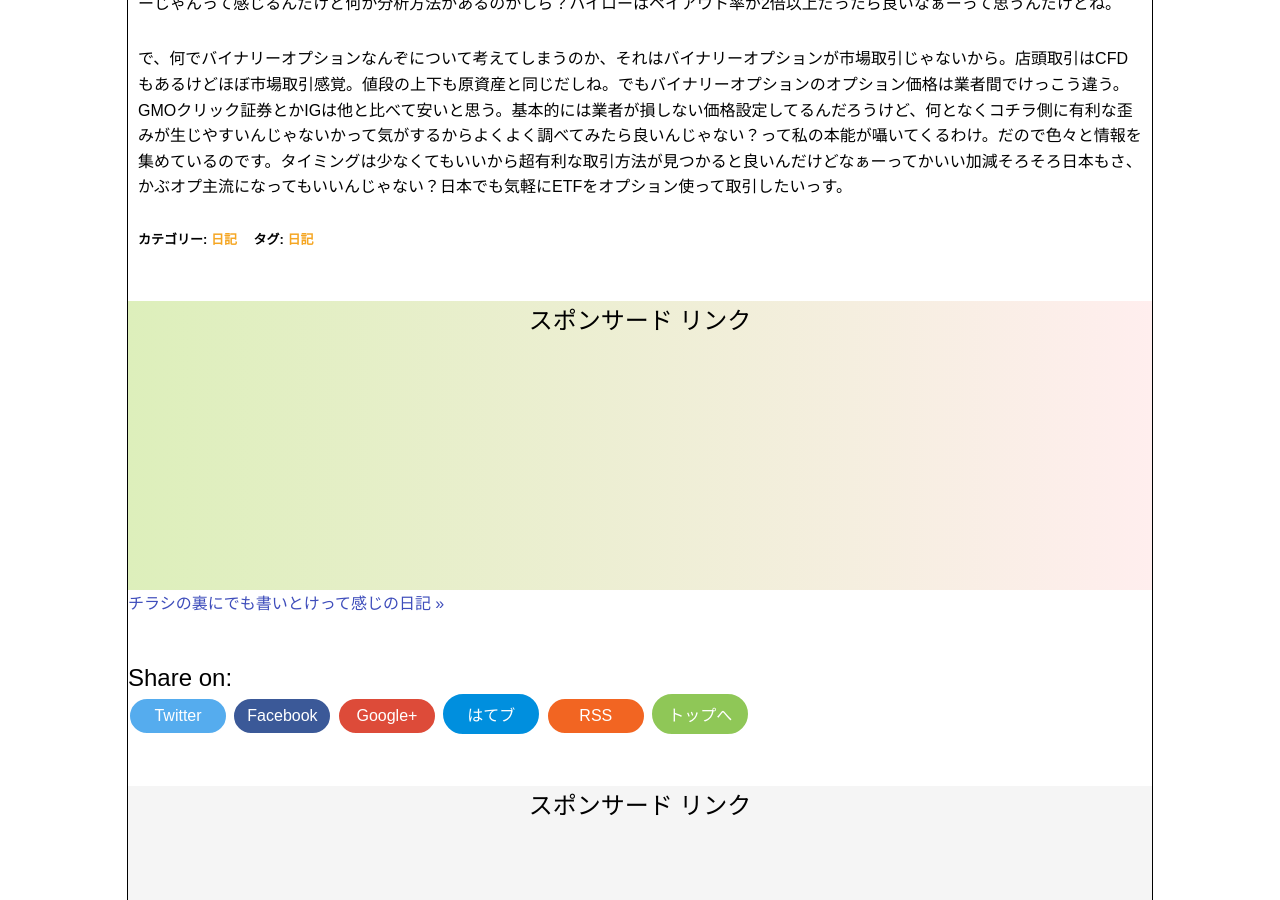
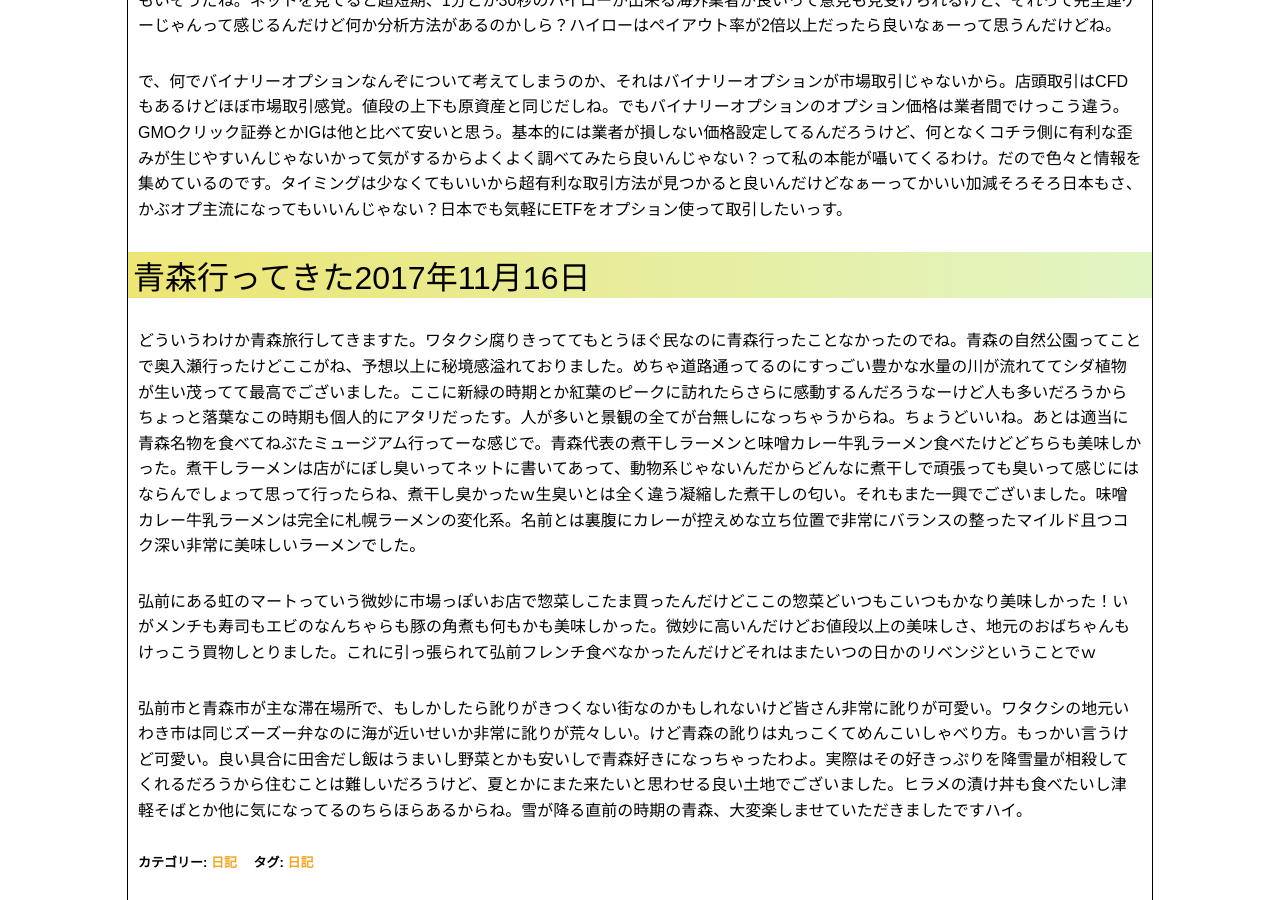
Before and after one commit to photoantenna/photoantenna.github.io, a Jekyll site: the page built from _posts/2017-11-07-diary.md, in a window 1280 px wide and 900 px high, scrolled down 2443 px. Built offline with Jekyll 4.4.1, drawn with Linux system fonts in a browser that asks for light colours; some of the changed text lies outside the part shown.

Commit message:
日記更新

```diff
--- a/_posts/2017-11-07-diary.md
+++ b/_posts/2017-11-07-diary.md
@@ -5,9 +5,9 @@ permalink: diary03
 excerpt: "日常のことや出来事に対する自分の反応を文章化していこうのコーナーです。特にテーマも設けずにつらつらと書いていくとっても楽しいコーナーです。見る人にとって楽しいコーナーかどうかは定かではありませんよー"
 categories: "日記"
 tags: "日記"
-keywords: "日記, 台湾, 旅行, バイナリーオプション"
+keywords: "日記, 台湾, 旅行, バイナリーオプション, 青森県"
 mokuji: true
-update: 2017-11-9
+update: 2017-11-16
 image:
   feature: diary.jpg
 ---
@@ -39,3 +39,11 @@ image:
 結局バイナリーオプションってどういう取引の仕方が万人にとって優位性を見出だせるのだろうか？ラダーオプション、ワンタッチノータッチ、レンジ、ハイローと色々ありますわね。個人的には何となくラダーオプションが良さそうな気がするけど、ワンタッチの方が好きって人もいそうだね。ネットを見てると超短期、1分とか30秒のハイローが出来る海外業者が良いって意見も見受けられるけど、それって完全運ゲーじゃんって感じるんだけど何か分析方法があるのかしら？ハイローはペイアウト率が2倍以上だったら良いなぁーって思うんだけどね。
 
 で、何でバイナリーオプションなんぞについて考えてしまうのか、それはバイナリーオプションが市場取引じゃないから。店頭取引はCFDもあるけどほぼ市場取引感覚。値段の上下も原資産と同じだしね。でもバイナリーオプションのオプション価格は業者間でけっこう違う。GMOクリック証券とかIGは他と比べて安いと思う。基本的には業者が損しない価格設定してるんだろうけど、何となくコチラ側に有利な歪みが生じやすいんじゃないかって気がするからよくよく調べてみたら良いんじゃない？って私の本能が囁いてくるわけ。だので色々と情報を集めているのです。タイミングは少なくてもいいから超有利な取引方法が見つかると良いんだけどなぁーってかいい加減そろそろ日本もさ、かぶオプ主流になってもいいんじゃない？日本でも気軽にETFをオプション使って取引したいっす。
+
+### 青森行ってきた2017年11月16日
+
+どういうわけか青森旅行してきますた。ワタクシ腐りきっててもとうほぐ民なのに青森行ったことなかったのでね。青森の自然公園ってことで奥入瀬行ったけどここがね、予想以上に秘境感溢れておりました。めちゃ道路通ってるのにすっごい豊かな水量の川が流れててシダ植物が生い茂ってて最高でございました。ここに新緑の時期とか紅葉のピークに訪れたらさらに感動するんだろうなーけど人も多いだろうからちょっと落葉なこの時期も個人的にアタリだったす。人が多いと景観の全てが台無しになっちゃうからね。ちょうどいいね。あとは適当に青森名物を食べてねぶたミュージアム行ってーな感じで。青森代表の煮干しラーメンと味噌カレー牛乳ラーメン食べたけどどちらも美味しかった。煮干しラーメンは店がにぼし臭いってネットに書いてあって、動物系じゃないんだからどんなに煮干しで頑張っても臭いって感じにはならんでしょって思って行ったらね、煮干し臭かったｗ生臭いとは全く違う凝縮した煮干しの匂い。それもまた一興でございました。味噌カレー牛乳ラーメンは完全に札幌ラーメンの変化系。名前とは裏腹にカレーが控えめな立ち位置で非常にバランスの整ったマイルド且つコク深い非常に美味しいラーメンでした。
+
+弘前にある虹のマートっていう微妙に市場っぽいお店で惣菜しこたま買ったんだけどここの惣菜どいつもこいつもかなり美味しかった！いがメンチも寿司もエビのなんちゃらも豚の角煮も何もかも美味しかった。微妙に高いんだけどお値段以上の美味しさ、地元のおばちゃんもけっこう買物しとりました。これに引っ張られて弘前フレンチ食べなかったんだけどそれはまたいつの日かのリベンジということでｗ
+
+弘前市と青森市が主な滞在場所で、もしかしたら訛りがきつくない街なのかもしれないけど皆さん非常に訛りが可愛い。ワタクシの地元いわき市は同じズーズー弁なのに海が近いせいか非常に訛りが荒々しい。けど青森の訛りは丸っこくてめんこいしゃべり方。もっかい言うけど可愛い。良い具合に田舎だし飯はうまいし野菜とかも安いしで青森好きになっちゃったわよ。実際はその好きっぷりを降雪量が相殺してくれるだろうから住むことは難しいだろうけど、夏とかにまた来たいと思わせる良い土地でございました。ヒラメの漬け丼も食べたいし津軽そばとか他に気になってるのちらほらあるからね。雪が降る直前の時期の青森、大変楽しませていただきましたですハイ。
```
